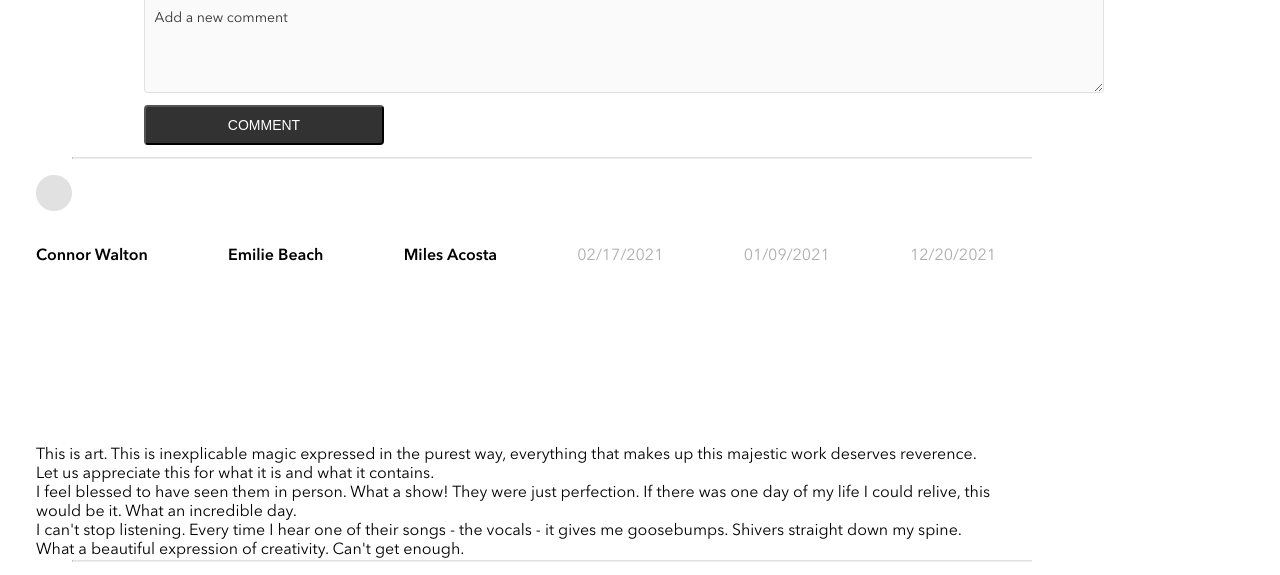
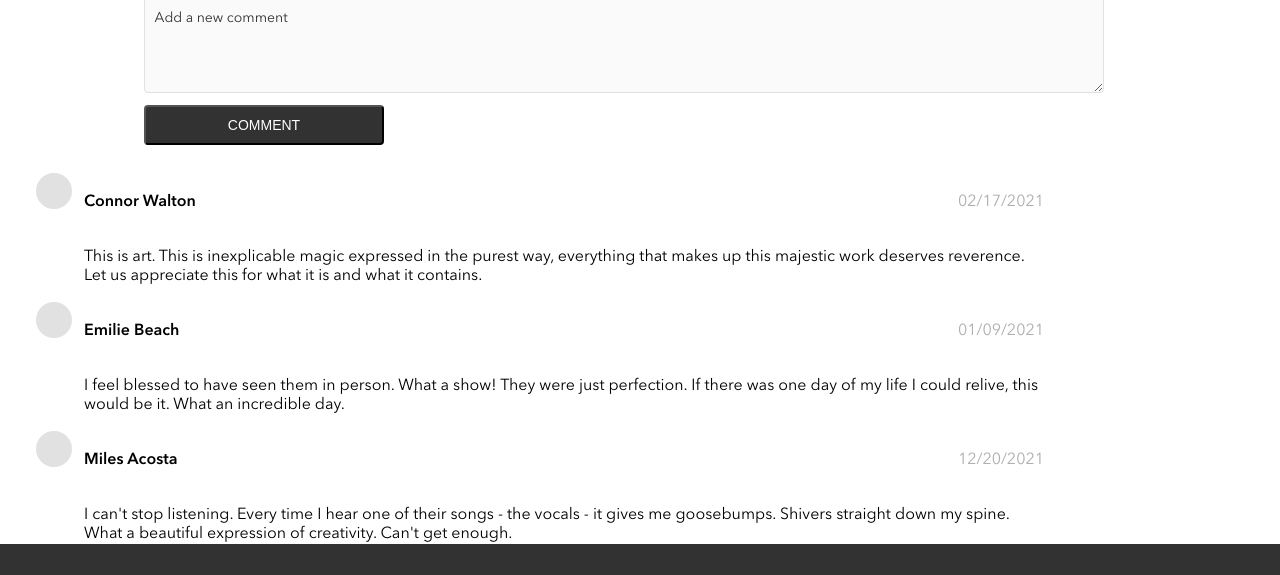
Before and after one commit to raquelpantin/bandsite, a plain HTML site: page index.html in a window 1280 px wide. Shown: the part 2754-3329 px from the top of the page. Drawn offline with Linux system fonts and the light colour scheme.

Commit message:
added comments to DOM

```diff
--- a/index.html
+++ b/index.html
@@ -131,7 +131,7 @@
         <div class="comment__container-all">
           <div class="comment__container">
             <div class="avatar__image"></div>
-            <form>
+            <form action="index.html" method="get">
               <div class="comment__card">
                 <div class="comment__card-name">
                   <label for="comment__name">NAME</label>
@@ -158,7 +158,9 @@
               </div>
             </form>
           </div>
-          <div class="user-comment__all"></div>
+          <div class="user-comment__all">
+            <!-- DOM GOES HERE -->
+          </div>
         </div>
       </section>
     </main>
--- a/scripts/index-page.js
+++ b/scripts/index-page.js
@@ -21,63 +21,41 @@ const userComments = [
 
 console.log(userComments);
 
-function addElement(tag, str) {
-  const newElement = document.createElement(tag);
-  newElement.setAttribute("class", str);
-  const mainContainer = document.querySelector(".user-comment__all");
-  mainContainer.appendChild(newElement);
+const commentSection = document.querySelector(".user-comment__all");
+
+function displayComment(arr) {
+  for (let i = 0; i < arr.length; i++) {
+    let commentArticle = document.createElement("article");
+    commentArticle.classList.add("user-comment__container");
+    commentSection.appendChild(commentArticle);
+
+    let imgDiv = document.createElement("div");
+    imgDiv.classList.add("no-avatar__image");
+    commentArticle.appendChild(imgDiv);
+
+    let commentCard = document.createElement("div");
+    commentCard.classList.add("user-comment__card");
+    commentArticle.appendChild(commentCard);
+
+    let commentList = document.createElement("ul");
+    commentList.classList.add("user-comment__list");
+    commentCard.appendChild(commentList);
+
+    let commentListItem = document.createElement("li");
+    commentListItem.classList.add("user-comment__list-item");
+    commentListItem.innerHTML = arr[i].name;
+    commentList.appendChild(commentListItem);
+
+    let commentListDate = document.createElement("li");
+    commentListDate.classList.add("user-comment__list-item--date");
+    commentListDate.innerHTML = arr[i].date;
+    commentList.appendChild(commentListDate);
+
+    let comment = document.createElement("p");
+    comment.classList.add("user-comment__input");
+    comment.innerHTML = arr[i].comment;
+    commentCard.appendChild(comment);
+  }
 }
 
-function addList(tag, str, str2) {
-  const newList = document.createElement(tag);
-  newList.setAttribute("class", str);
-  const parentContainer = document.querySelector("." + str2);
-  parentContainer.appendChild(newList);
-}
-
-addElement("hr", "divider-first");
-addElement("div", "user-comment__container");
-addElement("div", "no-avatar__image");
-addElement("div", "user-comment__card");
-addList("ul", "user-comment__list", "user-comment__card");
-
-addElement("hr", "divider-first");
-addElement("div", "user-comment__container");
-addElement("div", "no-avatar__image");
-addElement("div", "user-comment__card");
-addList("ul", "user-comment__list", "user-comment__card");
-
-addElement("hr", "divider-first");
-addElement("div", "user-comment__container");
-addElement("div", "no-avatar__image");
-addElement("div", "user-comment__card");
-addList("ul", "user-comment__list", "user-comment__card");
-
-// addList("li", "user-comment__list-item", "user-comment__card");
-
-const unorderedList = document.querySelector(".user-comment__list");
-const userCommentCard = document.querySelector(".user-comment__card");
-
-for (let index = 0; index < userComments.length; index++) {
-  let userNames = document.createElement("li");
-  userNames.setAttribute("class", "user-comment__list-item");
-  userNames.innerText = userComments[index].name;
-  unorderedList.appendChild(userNames);
-  console.log(userComments[index].name);
-}
-
-for (let index = 0; index < userComments.length; index++) {
-  let commentDate = document.createElement("li");
-  commentDate.setAttribute("class", "user-comment__list-item--date");
-  commentDate.innerText = userComments[index].date;
-  unorderedList.appendChild(commentDate);
-  console.log(userComments[index].date);
-}
-
-for (let index = 0; index < userComments.length; index++) {
-  let comment = document.createElement("p");
-  comment.setAttribute("class", "user-comment__input");
-  comment.innerText = userComments[index].comment;
-  userCommentCard.appendChild(comment);
-  console.log(userComments[index].comment);
-}
+displayComment(userComments);
--- a/styles/bio.scss
+++ b/styles/bio.scss
@@ -332,9 +332,16 @@ label {
       color: $silver;
     }
   }
-
   &__input {
     display: flex;
     width: 75vw;
   }
 }
+
+input,
+textarea {
+  &:focus {
+    outline: none;
+    border: 1px solid $bandsite-black;
+  }
+}
```
Also changed, not shown: styles/bio.css.
